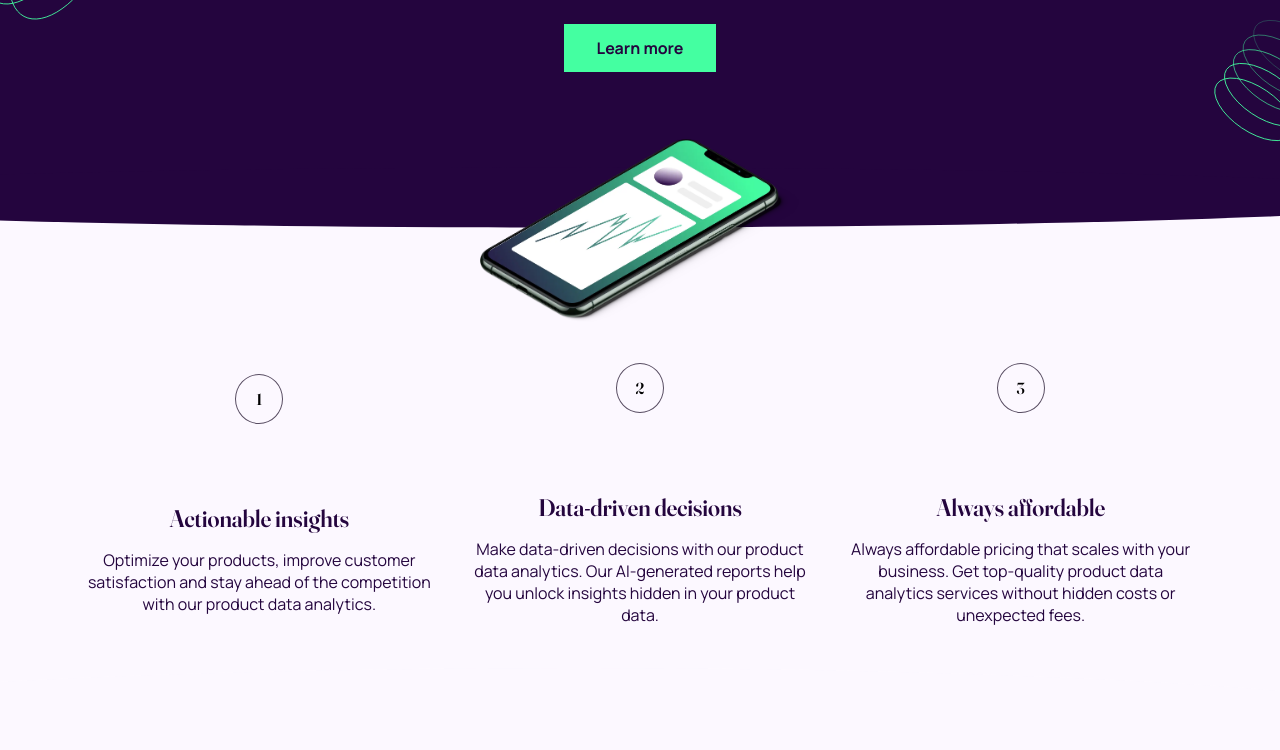
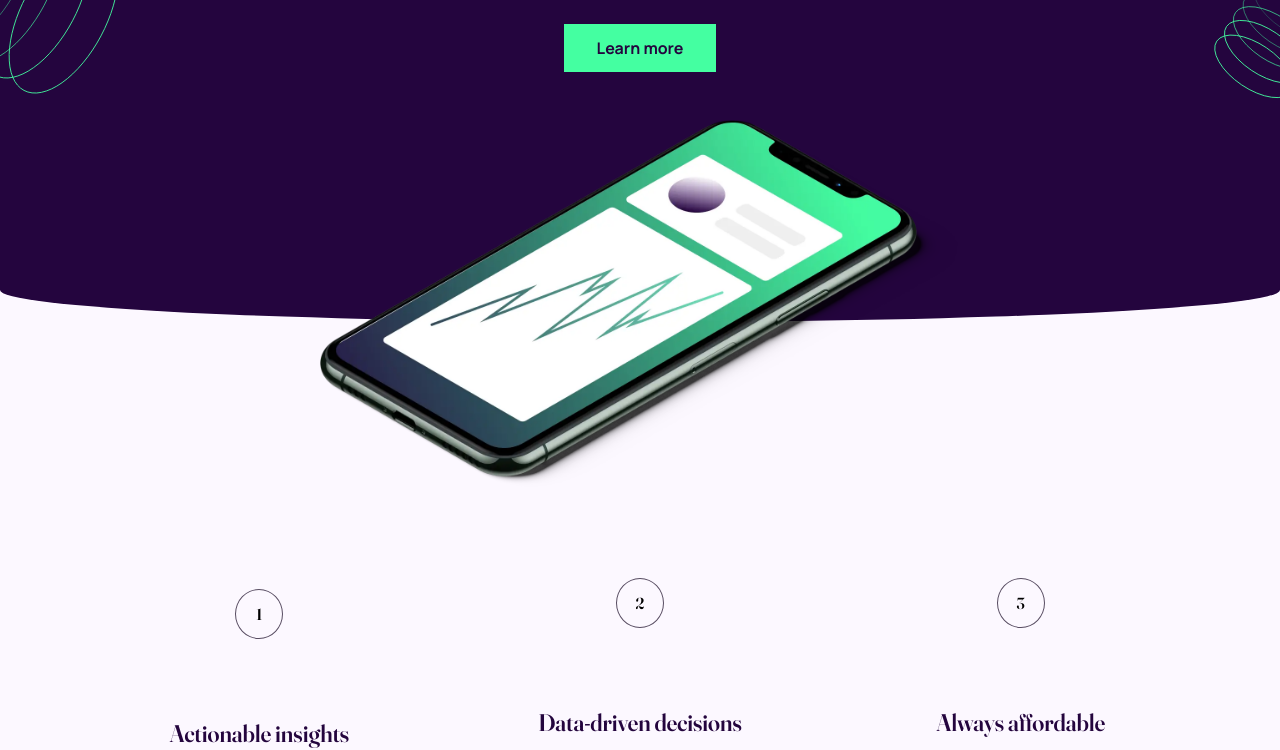
Before and after one commit to jonghwascript/workit-landing, a website: page index.html in a window 1280 px wide. Shown: the part 287-1037 px from the top of the page. Drawn offline with Linux system fonts and the light colour scheme.

Commit message:
fix: make hero layout adapt to image size

```diff
--- a/index.html
+++ b/index.html
@@ -35,9 +35,10 @@
             </h1>
             <button class="hero-btn btn">Learn more</button>
           </div>
-          <img src="./images/image-hero.webp" alt="" class="hero-center" />
+          <div class="hero-art">
+            <img src="./images/image-hero.webp" alt="" class="hero-center" />
+          </div>
         </section>
-        <div class="hero-curve"></div>
       </header>
       <!-- 시맨틱 웹과 접근성(A11y) 관점에서는 반드시 <main> 태그를 추가해야 한다. -->
       <main>
--- a/src/scss/style.scss
+++ b/src/scss/style.scss
@@ -27,14 +27,6 @@ footer {
 header {
   background-color: $solate-color-900;
   position: relative;
-  padding-bottom: 30px;
-  height: calc(481px - 30px);
-  //패딩에는 배경색을 제외
-  background-clip: content-box;
-
-  @include m.mq('tablet') {
-    height: calc(540px - 30px);
-  }
 
   @include m.mq('tablet') {
     background-image:
@@ -45,7 +37,7 @@ header {
     /* 위치 지정 */
     background-position:
       left -22vw top 28%,
-      right -9vw top 81%;
+      right -9vw top 40%;
 
     /* 반복 및 크기 지정 */
     background-repeat: no-repeat, no-repeat;
@@ -58,14 +50,14 @@ header {
       url('../images/bg-pattern-1.svg'), url('../images/bg-pattern-2.svg');
     background-position:
       left clamp(-140px, -10vw, -80px) top 28%,
-      right clamp(-72px, -5vw, -32px) top 81%;
+      right clamp(-72px, -5vw, -32px) top 40%;
     background-repeat: no-repeat, no-repeat;
     background-size: 270px, 141px;
   }
 
   nav {
     @include m.container(1110px, 20px);
-    height: 67px;
+    min-height: 67px;
     padding-top: 32px;
 
     display: flex;
@@ -105,14 +97,12 @@ header {
 
   .hero {
     color: $white-color;
-    border-radius: 0 0 15px 15px;
-    overflow: hidden;
-
-    @include m.mq('tablet') {
-    }
+    display: grid;
+    gap: 48px;
 
     .hero-content {
       margin-block-start: 56px;
+      padding-inline: 20px;
 
       .title {
         font-family: 'fraunces-bold';
@@ -165,55 +155,37 @@ header {
       }
     }
 
-    .hero-left {
-      width: 280px;
-      height: 215px;
-      background-image: none;
-      background-position: center center;
-      background-size: contain;
+  }
+
+  .hero-art {
+    position: relative;
+    isolation: isolate;
+    background-color: $solate-color-100;
+
+    // Only the decoration is out of flow; the image sizes this wrapper.
+    &::before {
+      content: '';
       position: absolute;
-      top: 20%;
-      left: -23%;
+      inset: 0 0 45%;
+      border-radius: 0 0 50% 50% / 0 0 32px 32px;
+      background-color: $solate-color-900;
+      pointer-events: none;
+      z-index: -1;
     }
   }
 
-  .hero-curve {
-    clip-path: ellipse(70% 30% at 45% 51%);
-    width: 100%;
-    min-height: 100px;
-    background: #24053e;
-    position: absolute;
-    top: 85%;
-    left: 50%;
-    transform: translateX(-50%);
-    z-index: 5;
-  }
-
   .hero-center {
-    position: absolute;
-    bottom: -100px;
-    left: 50%;
-    transform: translateX(-50%);
-    // width: 320.02px;
-    // height: 184px;
-    /* 반응형을 위한 변경 사항 */
     width: calc(100% - 2.5rem);
-    /* 부모 공간에 맞춰 유연하게 늘어남 */
-    max-width: 320px;
-    /* 단, 320px 이상으로는 커지지 않음 */
+    max-width: clamp(320px, 50vw, 767px);
+    margin-inline: auto;
     height: auto;
-    /* 가로 너비에 맞춰 세로를 자동으로 줄임 */
     aspect-ratio: 320 / 184;
-    // /* 원본 비율대로 미리 공간을 잡아둠 *
-    z-index: 10;
   }
 }
 
 main {
-  margin-top: -16px;
-
   .features {
-    padding-top: calc(184px / 2 + 64px);
+    padding-top: clamp(64px, 7vw, 112px);
     padding-bottom: 200px;
     position: relative;
     z-index: 1;
```
Also changed, not shown: README.md, css/style.css, 1 other file.
